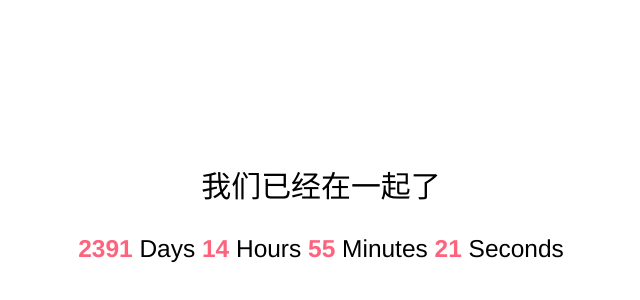
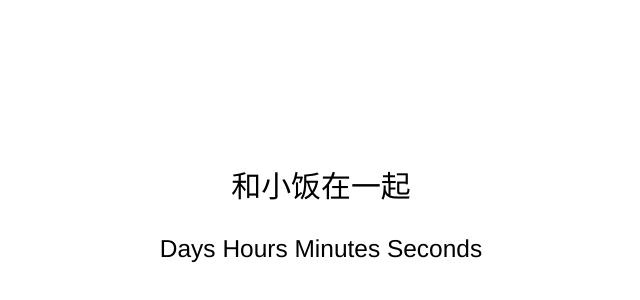
Before and after one commit to McreeLexi/McreeLexi.github.io, a plain HTML site: page index.html in a window 1280 px wide. Shown: the part 106-406 px from the top of the page, without its empty margins (319-959 px from the left). Drawn offline with Linux system fonts and the light colour scheme.

Commit message:
Update index.html

```diff
--- a/index.html
+++ b/index.html
@@ -7,7 +7,7 @@
     <meta http-equiv="X-UA-Compatible" content="IE=edge,chrome=1" />
     <meta name="renderer" content="webkit">
     <meta name="viewport" content="width=device-width, initial-scale=1, maximum-scale=1, user-scalable=no" />
-    <title>恋爱计时器</title>
+    <title>上班族之家</title>
     <style>
         body {
             -webkit-font-smoothing: antialiased;
@@ -44,7 +44,7 @@
 
 <body>
     <div class="content">
-        <h2>我们已经在一起了</h2>
+        <h2>和小饭在一起</h2>
         <div class="timer">
             <b id="d"></b> Days <b id="h"></b> Hours <b id="m"></b> Minutes <b id="s"></b> Seconds
         </div>
@@ -52,7 +52,7 @@
 
     <script>
         function timer() {
-            var start = new Date(2013, 12, 1); // 2015.7.2
+            var start = new Date(‘2018/12/30 21:35:00’);
             var t = new Date() - start;
             var h = ~~(t / 1000 / 60 / 60 % 24);
             if (h < 10) {
```
